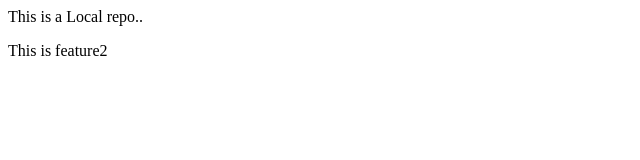
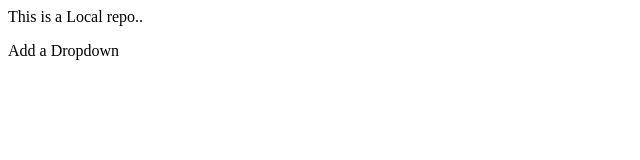
Before and after one commit to PoojaMehra-git/LocalRepo, a plain HTML site: page index.html in a window 1280 px wide. Shown: the full height of the page, 0-640 px from the left. Drawn offline with Linux system fonts and the light colour scheme.

Commit message:
Add a dropdown

```diff
--- a/index.html
+++ b/index.html
@@ -1,2 +1,2 @@
 <p>This is a Local repo..</p>
-<P>This is feature2</P>
+<P>Add a Dropdown</P>
```
